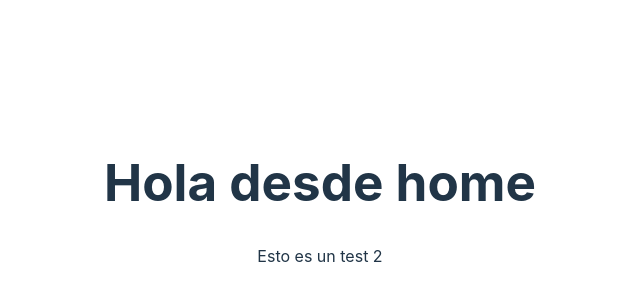
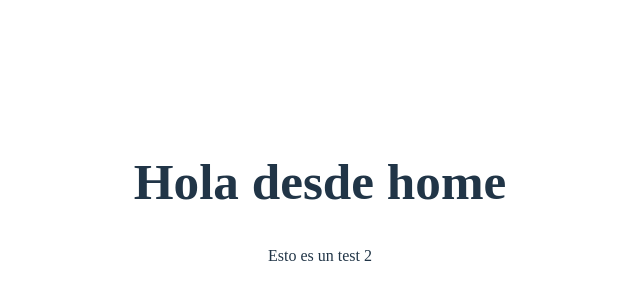
Before and after one commit to 4Practica/devCorner, a React (Vite) app: page / in a window 1280 px wide. Shown: the part 206-506 px from the top of the page, without its empty margins (320-960 px from the left). Built offline with nearby package versions, Linux system fonts and the light colour scheme.

Commit message:
:art: Adds base variables into proyect

```diff
--- a/src/index.css
+++ b/src/index.css
@@ -1,5 +1,5 @@
 :root {
-  font-family: Inter, system-ui, Avenir, Helvetica, Arial, sans-serif;
+  font-family: var(--secondary-font);
   line-height: 1.5;
   font-weight: 400;
 
--- a/src/styles/fonts.css
+++ b/src/styles/fonts.css
@@ -1,6 +1,6 @@
 @import url('https://fonts.googleapis.com/css2?family=Bricolage+Grotesque:opsz,wght@12..96,200;12..96,300;12..96,400;12..96,500;12..96,600;12..96,700;12..96,800&family=Roboto:ital,wght@0,100;0,300;0,400;0,500;0,700;0,900;1,100;1,300;1,400;1,500;1,700;1,900&display=swap');
 :root {
-    --font-main: 'Bricolage Grotesque', sans-serif;
+    --font-primary: 'Bricolage Grotesque', sans-serif;
     --font-secondary: 'Roboto', sans-serif;
     --font-xs: calc(0.35vw + 0.6rem);
     --font-sm: calc(0.35vw + 0.8rem);
@@ -8,4 +8,7 @@
     --font-lg: calc(0.35vw + 1.2rem);
     --font-xl: calc(0.35vw + 1.5rem);
     --font-xxl: calc(0.35vw + 0.6rem);
+
+    font-family: var(--font-secondary);
+
 }
--- a/src/styles/variables.css
+++ b/src/styles/variables.css
@@ -13,4 +13,28 @@
     --color-gray-700: #575757;
     --color-gray-800: #3f3f3f;
     --color-gray-900: #272727;
+
+    color-scheme: light dark;
+    background-color: var(--color-main-light);
+    color: var(--color-main-dark);
+
 }
+
+@media (prefers-color-scheme: dark) {
+    :root {
+        --color-primary: #D7FF70;
+        --color-secondary: #8971FE;
+        --color-main-light: #242424;
+        --color-main-dark: #F5F5F5;
+
+        --color-gray-100: #d9d9d9;
+        --color-gray-200: #cdcdcd;
+        --color-gray-300: #b4b4b4;
+        --color-gray-400: #9b9b9b;
+        --color-gray-500: #848484;
+        --color-gray-600: #696969;
+        --color-gray-700: #575757;
+        --color-gray-800: #3f3f3f;
+        --color-gray-900: #272727;
+    }
+}
```
Also changed, not shown: src/styles/responsive.css (renamed from src/styles/resposive.css).
